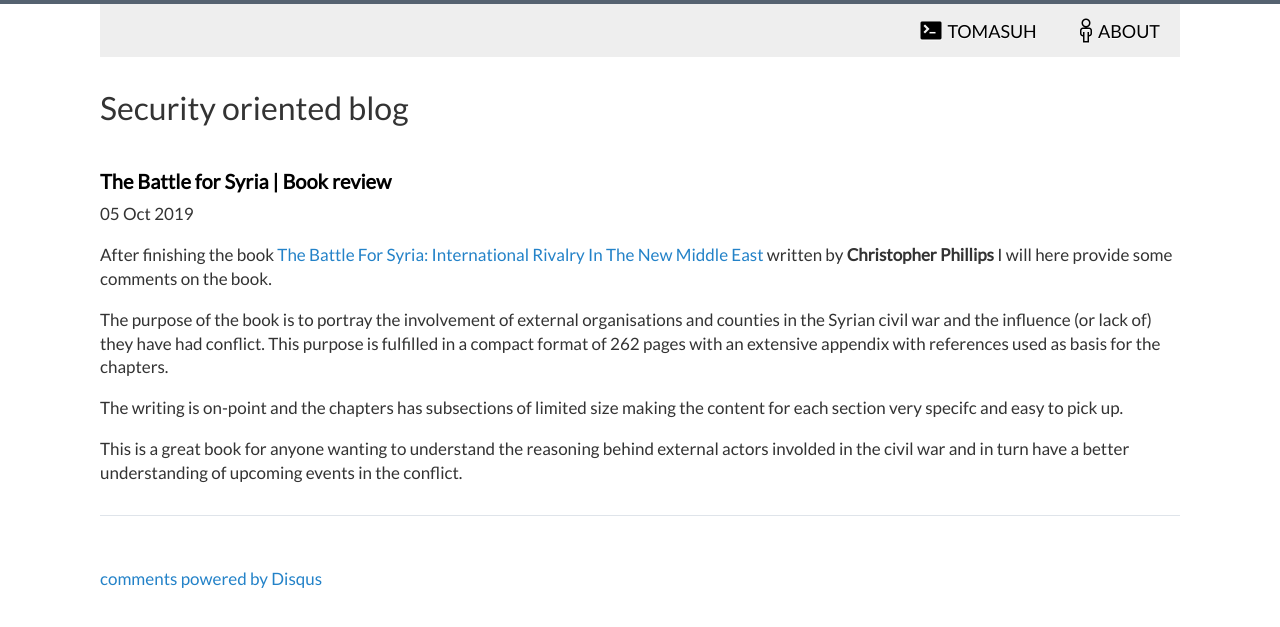
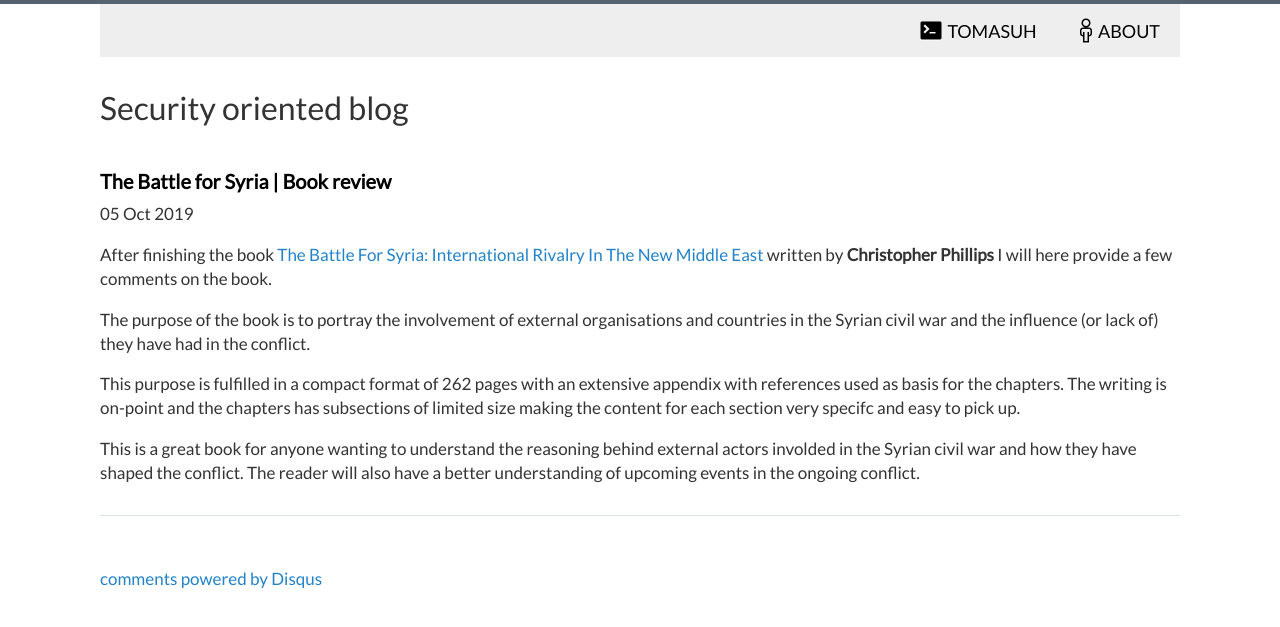
Before and after one commit to Tomasuh/Tomasuh.github.io, a Jekyll site: the page built from _posts/2019-10-5-battle-for-syra.md, in a window 1280 px wide. Shown: the top 627 px of the page. Built offline with Jekyll 4.4.1, drawn with Linux system fonts in a browser that asks for light colours; comment, search, counter and statistics services are not loaded.

Commit message:
Book review

```diff
--- a/_posts/2019-10-5-battle-for-syra.md
+++ b/_posts/2019-10-5-battle-for-syra.md
@@ -6,11 +6,11 @@ comments: true
 categories:
 ---
 
-After finishing the book [The Battle For Syria: International Rivalry In The New Middle East](https://www.goodreads.com/book/show/29434922-the-battle-for-syria) written by **Christopher Phillips** I will here provide some comments on the book.
+After finishing the book [The Battle For Syria: International Rivalry In The New Middle East](https://www.goodreads.com/book/show/29434922-the-battle-for-syria) written by **Christopher Phillips** I will here provide a few comments on the book.
 
-The purpose of the book is to portray the involvement of external organisations and counties in the Syrian civil war and the influence (or lack of) they have had conflict.
+The purpose of the book is to portray the involvement of external organisations and countries in the Syrian civil war and the influence (or lack of) they have had in the conflict.
+
 This purpose is fulfilled in a compact format of 262 pages with an extensive appendix with references used as basis for the chapters.
-
 The writing is on-point and the chapters has subsections of limited size making the content for each section very specifc and easy to pick up.
 
-This is a great book for anyone wanting to understand the reasoning behind external actors involded in the civil war and in turn have a better understanding of upcoming events in the conflict.
+This is a great book for anyone wanting to understand the reasoning behind external actors involded in the Syrian civil war and how they have shaped the conflict. The reader will also have a better understanding of upcoming events in the ongoing conflict.
```
